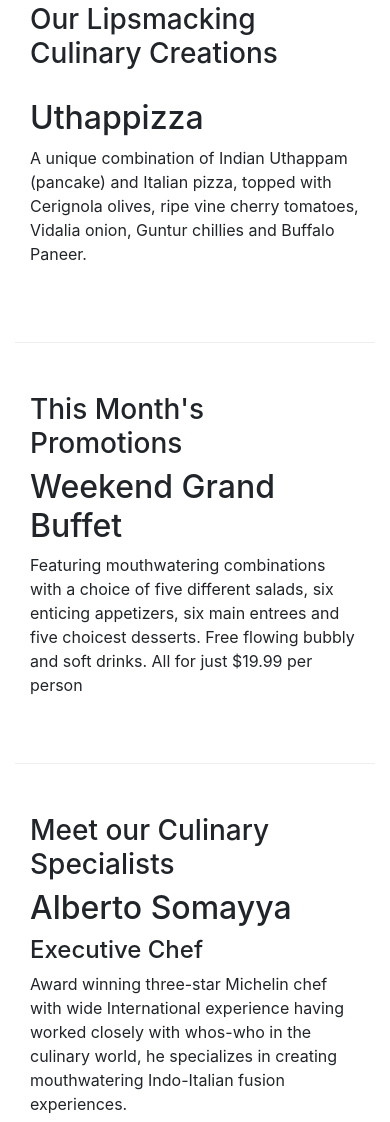
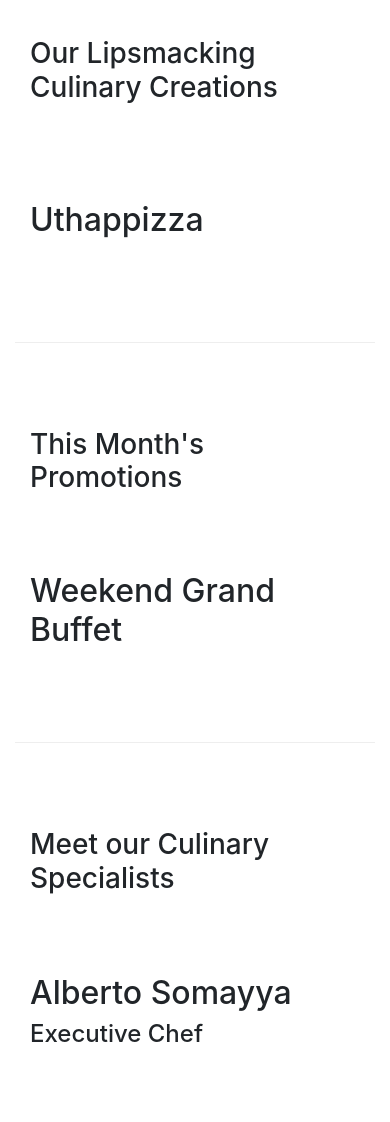
Before and after one commit to LuisYauri/bootstrap-grid-system, a website: page index.html in a window 390 px wide. Shown: the part 438-1560 px from the top of the page. Drawn offline with nearby package versions, Linux system fonts and the light colour scheme.

Commit message:
Update index

```diff
--- a/index.html
+++ b/index.html
@@ -35,7 +35,7 @@
             </div>
             <div class="col col-sm order-sm-first col-md">
                 <h2>Uthappizza</h2>
-                <p>A unique combination of Indian Uthappam (pancake) and Italian pizza, topped with Cerignola olives, ripe vine cherry tomatoes, Vidalia onion, Guntur chillies and Buffalo Paneer.</p>
+                <p class="d-none d-sm-block">A unique combination of Indian Uthappam (pancake) and Italian pizza, topped with Cerignola olives, ripe vine cherry tomatoes, Vidalia onion, Guntur chillies and Buffalo Paneer.</p>
             </div>
         </div>
 
@@ -46,7 +46,7 @@
             </div>
             <div class="col col-sm order-sm-first col-md">
                 <h2>Weekend Grand Buffet</h2>
-                <p>Featuring mouthwatering combinations with a choice of five different salads, six enticing appetizers, six main entrees and five choicest desserts. Free flowing bubbly and soft drinks. All for just $19.99 per person </p>
+                <p class="d-none d-sm-block">Featuring mouthwatering combinations with a choice of five different salads, six enticing appetizers, six main entrees and five choicest desserts. Free flowing bubbly and soft drinks. All for just $19.99 per person </p>
             </div>
         </div>
 
@@ -57,7 +57,7 @@
             <div class="col col-sm order-sm-first col-md">
                 <h2>Alberto Somayya</h2>
                 <h4>Executive Chef</h4>
-                <p>Award winning three-star Michelin chef with wide International experience having worked closely with whos-who in the culinary world, he specializes in creating mouthwatering Indo-Italian fusion experiences. </p>
+                <p class="d-none d-sm-block">Award winning three-star Michelin chef with wide International experience having worked closely with whos-who in the culinary world, he specializes in creating mouthwatering Indo-Italian fusion experiences. </p>
             </div>
         </div>
     </div>
```
